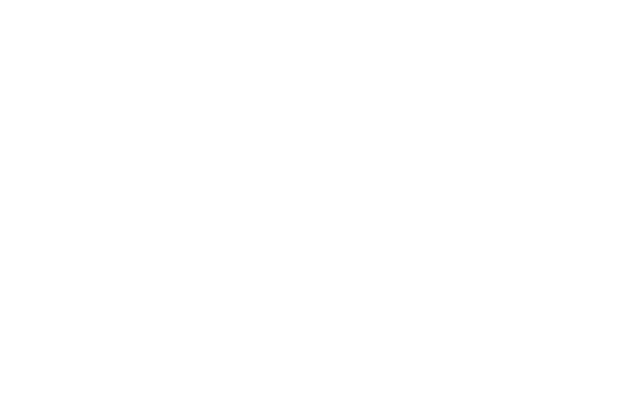
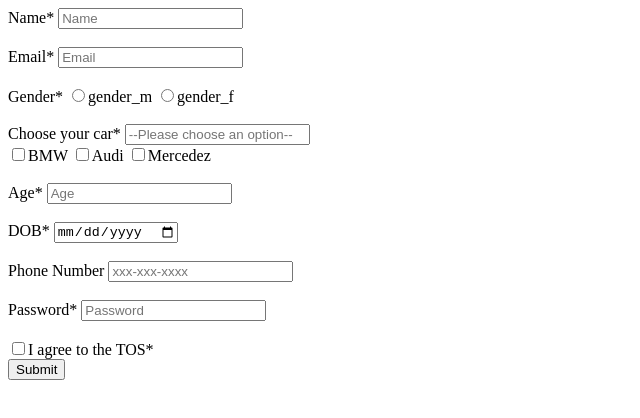
Before and after one commit to acciojob/signup-form-car-Ravitejapatnala, a website: page main.html in a window 1280 px wide. Shown: the whole page, without its empty margins (0-640 px from the left). Drawn offline with Linux system fonts and the light colour scheme.

Commit message:
created a submission

```diff
--- a/main.html
+++ b/main.html
@@ -7,7 +7,55 @@
 </head>
 
 <body>
-	<!-- the entire body must be written by student -->
+	<form action="#" method="post">
+		<section>
+			<lable for="name">Name*</lable>
+			<input type="text" name="name" id="name" placeholder="Name"required>
+		</section>
+		<br>
+		<section>
+			<lable for="email">Email*</lable>
+			<input type="email" name="email" id="email" placeholder="Email"required>
+		</section>
+		<br>
+		<section>
+			<label for="gender">Gender*</label>
+			<input type="radio" name="gender" id="gender" required>gender_m
+			<input type="radio" name="gender" id="gender" required>gender_f
+		</section>
+		<br>
+		<section>
+			<label for="cars">Choose your car*</label>
+			<input type="text" required placeholder="--Please choose an option--"><br>
+			<input type="checkbox" required>BMW
+			<input type="checkbox" required>Audi
+			<input type="checkbox" required>Mercedez
+		</section>
+		<br>
+		<section>
+			<lable for="age">Age*</lable>
+			<input type="number" name="age" id="age" placeholder="Age"required>
+		</section>
+		<br>
+		<section>
+			<lable for="DOB">DOB*</lable>
+			<input type="date" name="DOB" id="DOB"required>
+		</section>
+		<br>
+		<section>
+			<label for="phone">Phone Number</label>
+			<input type="tel" name="phone" id="phone"placeholder=xxx-xxx-xxxx>
+		</section>
+		<br>
+		<section>
+			<label for="password">Password*</label>
+			<input type="password" name="password" id="password" placeholder="Password"required>
+		</section>
+		<br>
+		<input type="checkbox" required id=checkbox>I agree to the TOS*
+		<br>
+		<button type="submit">Submit
+ 	</form>
     <script type="text/javascript" src="./script.js">
 </script>
 
```
